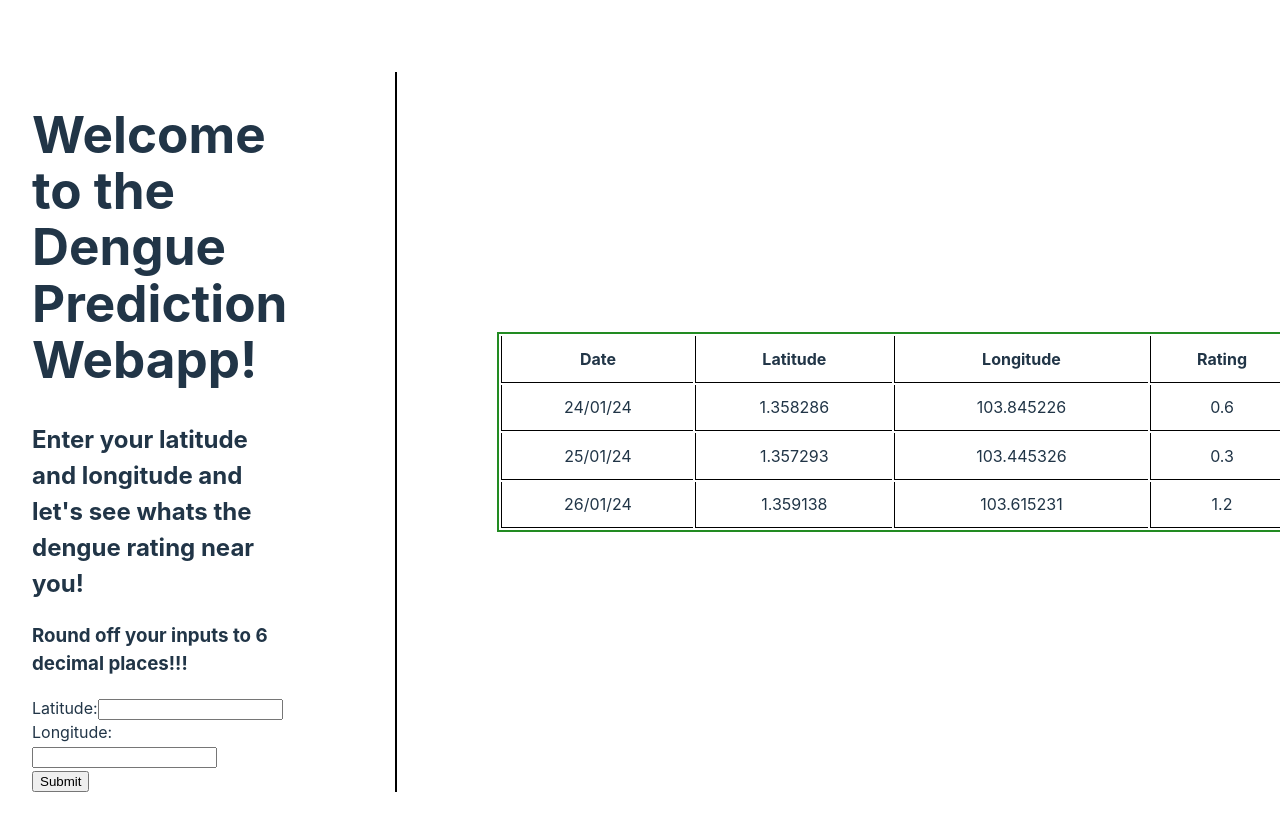
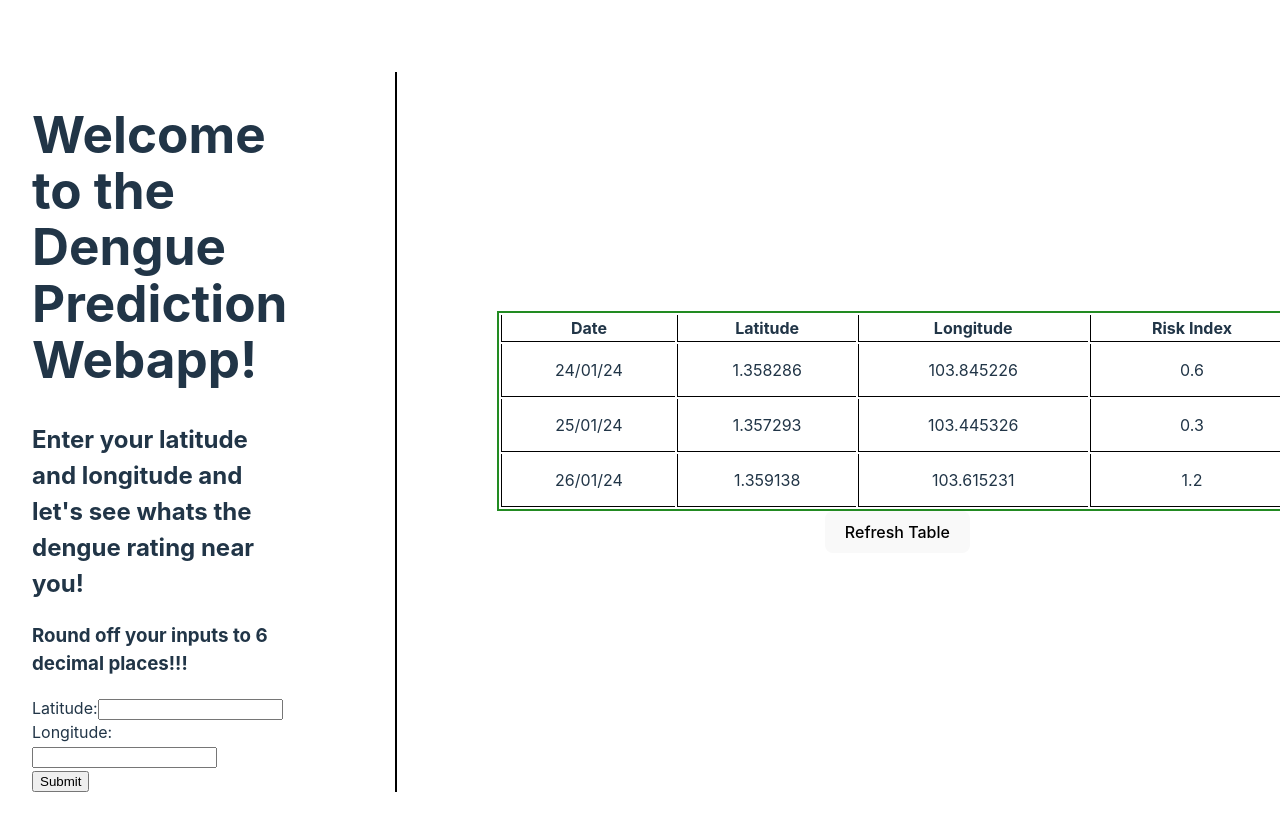
Before and after one commit to GlobberTheSlime/CloudProject, a React (Vite) app: page / in a window 1280 px wide. Shown: the top 830 px of the page. Built offline with nearby package versions, Linux system fonts and the light colour scheme.

Commit message:
Limit table size to 15 elements

```diff
--- a/src/Table.jsx
+++ b/src/Table.jsx
@@ -1,35 +1,51 @@
 // Filename - App.js
+import React, { useState } from 'react';
 import './Table.css';
 
 // Example of a data array that
 // you might receive from an API
-const data = [
+const initialData = [
     { date: "24/01/24", lat: "1.358286", long: "103.845226" , rating: "0.6"},
     { date: "25/01/24", lat: "1.357293", long: "103.445326" , rating: "0.3"},
     { date: "26/01/24", lat: "1.359138", long: "103.615231" , rating: "1.2"},
-
-]
+];
 
 function Table() {
+    const [data, setData] = useState(initialData);
+
+    const updateTable = (lat, long, date, rating) => {
+        const newData = [...data];
+        newData.push({ date, lat, long, rating });
+        setData(newData);
+    };
+
     return (
-            <table marginLeft={40}>
+        <div>
+            <table style={{ marginleft: 40 }}>
+            <thead>
                 <tr>
                     <th>Date</th>
                     <th>Latitude</th>
                     <th>Longitude</th>
-                    <th>Rating</th>
+                    <th>Risk Index</th>
                 </tr>
-                {data.map((val, key) => {
-                    return (
+            </thead>
+            <tbody>
+                {data.slice(-15).map((val, key) => (
                     <tr key={key}>
                         <td>{val.date}</td>
                         <td>{val.lat}</td>
                         <td>{val.long}</td>
                         <td>{val.rating}</td>
                     </tr>
-                    )
-                })}
+                ))}
+            </tbody>
             </table>
+            <button onClick={() =>
+                updateTable("1.123456", "103.654321", "1/1/25", "0.5")}>
+                Refresh Table
+            </button>
+        </div>
     );
 }
 
```
Lines whose indentation alone changed are shown as unchanged.
